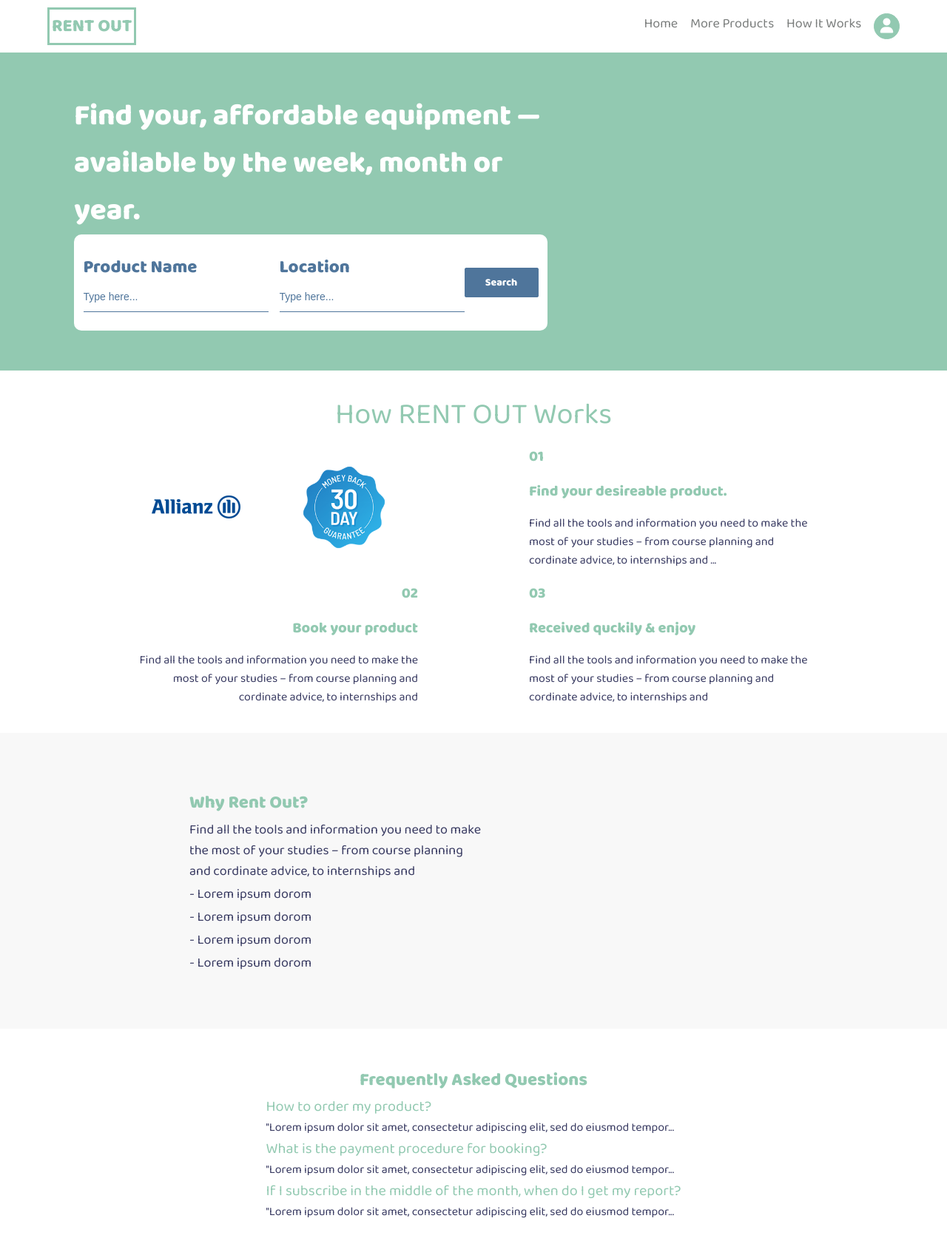
After one commit to pmfigjat/RENT-OUT, a PHP site: page /how_it_works.html in a window 1280 px wide. The commit adds this page. Shown: the whole page at 74% size. Run offline with PHP 8.4, Linux system fonts and the light colour scheme.

Commit message:
how_it_works, and dropdowns

```diff
--- /dev/null
+++ b/how_it_works.html
@@ -0,0 +1,118 @@
+<!DOCTYPE html>
+<html lang="en">
+<head>
+    <meta charset="UTF-8">
+    <link rel="preconnect" href="https://fonts.googleapis.com">
+    <link rel="preconnect" href="https://fonts.gstatic.com" crossorigin>
+    <link href="https://fonts.googleapis.com/css2?family=Baloo+2:wght@400;800&display=swap" rel="stylesheet">
+    <meta name="viewport" content="width=device-width, initial-scale=1.0">
+    <link rel="stylesheet" href="style/how_it_works.css">
+    <link rel="stylesheet" href="https://cdnjs.cloudflare.com/ajax/libs/font-awesome/6.7.1/css/all.min.css"
+    integrity="sha512-5Hs3dF2AEPkpNAR7UiOHba+lRSJNeM2ECkwxUIxC1Q/FLycGTbNapWXB4tP889k5T5Ju8fs4b1P5z/iB4nMfSQ=="
+    crossorigin="anonymous" referrerpolicy="no-referrer" />
+    <title>RENT OUT | How It Works</title>
+</head>
+<body>
+    <header class="header">
+        <nav>
+         <h2>RENT OUT</h2>
+         <div class="links">
+             <a href="home.html">Home</a>
+             <a href="product_details.html">More Products</a>
+             <a href="how_it_works.html">How It Works</a>
+             <div class="dropdown">
+                <button class="icon"><i class="fa-solid fa-user"></i></button><br>
+                <div class="dropdown-content">
+                    <a href="SignIn.html">Sign In</a><br>
+                    <a href="logIn.html">Log In</a><br>
+                    <a href="dashboard.html">Dashboard</a>
+                </div>
+             </div>
+         </div>
+        </nav>
+     </header>
+     <div class="hero">
+            <div class="content1">
+                <h2>Find your, affordable equipment — available by the week, month or year.</h2>
+                <div class="search">
+                    <div class="inputs">
+                        <div class="name_input">
+                            <h3>Product Name</h3>
+                            <input type="text" id="p_name" placeholder="Type here...">
+                        </div>
+                        <div class="location_input">
+                            <h3>Location</h3>
+                            <input type="text" id="p_location" placeholder="Type here...">
+                        </div>
+                    </div>
+
+                    <div class="buttons-searcher">
+                        <button type="button" id="search">Search</button>
+                    </div>
+                </div>
+            </div>
+     </div>
+
+     <main>
+        <div class="container1">
+            <h2>How RENT OUT Works</h2>
+            <div class="full-content">
+                <div class="upper-part">
+                    <div class="images">
+                        <img src="img/alianz.png" alt="alianz" width="120" height="auto">
+                        <img src="img/30.png" alt="30" width="120" height="auto">
+                    </div>
+
+                    <div class="first">
+                        <h4>01</h4>
+                        <h4>Find your desireable product.</h4>
+                        <p>Find all the tools and information you need to make the most of your studies
+                            – from course planning and cordinate advice, to internships and ...</p>
+                    </div>
+                </div>
+
+                <div class="bottom-part">
+                    <div class="second">
+                        <h4>02</h4>
+                        <h4>Book your product</h4>
+                        <p>Find all the tools and information you need to make the most of your studies
+                            – from course planning and cordinate advice, to internships and</p>
+                    </div>
+                    <div class="third">
+                        <h4>03</h4>
+                        <h4>Received quckily & enjoy</h4>
+                        <p>Find all the tools and information you need to make the most of your studies
+                            – from course planning and cordinate advice, to internships and</p>
+                    </div>
+                </div>
+
+            </div>
+        </div>
+
+        <div class="container2">
+            <div class="why-rentOut">
+                <h3>Why Rent Out?</h3>
+                <p>Find all the tools and information you need to make the most of your studies
+                     – from course planning and cordinate advice, to internships and</p>
+                <p>- Lorem ipsum dorom</p>
+                <p>- Lorem ipsum dorom</p>
+                <p>- Lorem ipsum dorom</p>
+                <p>- Lorem ipsum dorom</p>
+            </div>
+        </div>
+
+        <div class="container3">
+            <h3>Frequently Asked Questions</h3>
+
+            <div class="questions">
+                <p class="question" id="q1">How to order my product?</p>
+                <p class="answer" id="a1">"Lorem ipsum dolor sit amet, consectetur adipiscing elit, sed do eiusmod tempor...</p>
+                <p class="question" id="q2">What is the payment procedure for booking?</p>
+                <p class="answer" id="a2">"Lorem ipsum dolor sit amet, consectetur adipiscing elit, sed do eiusmod tempor...</p>
+                <p class="question" id="q3">If I subscribe in the middle of the month, when do I get my report?</p>
+                <p class="answer" id="a3">"Lorem ipsum dolor sit amet, consectetur adipiscing elit, sed do eiusmod tempor...</p>
+            </div>
+        </div>
+     </main>
+</body>
+</html>
--- /dev/null
+++ b/style/how_it_works.css
@@ -0,0 +1,295 @@
+*{
+    padding: 0;
+    margin: 0;
+}
+
+body{
+    display: flex;
+    flex-direction: column;
+
+}
+
+header{
+    display: flex;
+    justify-content: center;
+}
+
+.header h2 {
+
+    font-family: "Baloo 2", sans-serif;
+    color: #92C9B1;
+    border: 3px solid #92C9B1;
+    width: fit-content;
+    height: fit-content;
+    padding: 3px;
+}
+
+
+nav {
+    display: flex;
+    align-items: center;
+    justify-content: space-between;
+    margin-top: 10px;
+    width: 90%;
+
+}
+
+.links {
+    display: flex;
+    justify-content: space-between;
+    width: 30%;
+}
+
+.links a {
+    text-decoration: none;
+    color: #7A7D7C;
+    font-family: "Baloo 2", sans-serif;
+    font-size: 18px;
+}
+
+.dropdown {
+    position: relative;
+}
+
+.icon{
+    font-size: 20px;
+    width: 35px;
+    height: 35px;
+    background-color: #92C9B1;
+    border-radius: 20px;
+    border: solid 1px #92C9B1;
+    color: #fff;
+}
+
+.dropdown:hover .dropdown-content{
+    display: block;
+}
+
+.dropdown-content{
+    position: absolute;
+    display: none;
+    background-color: #fff;
+    padding: 10px;
+}
+
+.hero{
+    margin-top: 10px;
+    height: 430px;
+    padding-left: 100px;
+    background-color: #92C9B1;
+    display: flex;
+    align-items: center;
+}
+
+.content1 {
+    width: 640px;
+
+}
+
+.content1 h2 {
+    color: #fff;
+    font-size: 40px;
+    font-weight: 550;
+    font-family: "Baloo 2", sans-serif;
+}
+
+.search{
+    height: 130px;
+    display: flex;
+    align-items: center;
+    background-color: #fff;
+    justify-content: center;
+    border-radius: 10px;
+}
+
+.inputs{
+    display: flex;
+
+}
+
+.name_input{
+    margin-right: 15px;
+}
+
+.inputs h3 {
+    font-size: 24px;
+    color: #4F759B;
+    font-family: "Baloo 2", sans-serif;
+
+}
+
+.inputs input {
+    border: none;
+    font-size: 14px;
+    border-bottom: solid 1px #4f759b;
+    color: #4F759B;
+    height: 40px;
+    width: 250px;
+}
+
+.inputs input:focus{
+    box-shadow: none;
+    border: none;
+    border-bottom: solid 1px #4f759b;
+    outline: none;
+}
+
+.inputs input::placeholder{
+    color: #4F759B;
+    font-size: 14px;
+}
+
+.buttons-searcher button{
+    width: 100px;
+    height: 40px;
+    outline: none;
+    border: none;
+    background-color: #fff;
+    border-radius: 2px;
+}
+
+#search {
+    background-color: #4F759B;
+    border: #4F759B solid 1px;
+    color: #fff;
+    font-size: 14px;
+    font-family: "Baloo 2", sans-serif;
+    font-weight: bold;
+}
+
+#search:hover {
+    background-color: #fff;
+    color: #4F759B;
+}
+
+
+.container1 {
+    margin-top: 50px;
+    display: flex;
+    flex-direction: column;
+    justify-content: center;
+    align-items: center;
+    height: 390px;
+}
+
+.container1 h2 {
+    color: #92C9B1;
+    font-family: "Baloo 2", sans-serif;
+    font-size: 40px;
+    font-weight: 500;
+}
+
+.upper-part{
+    width: 950px;
+    display: flex;
+    justify-content: space-between;
+}
+
+.images {
+    width: 400px;
+    display: flex;
+    align-items: center;
+    justify-content: space-around;
+}
+
+.first{
+    width: 400px;
+    height: 185px;
+    display: flex;
+    flex-direction: column;
+    justify-content: space-around;
+}
+
+.container1 h4{
+    color: #92C9B1;
+    font-size: 20px;
+    font-weight: 600;
+    font-family: "Baloo 2", sans-serif;
+}
+
+.container1 p {
+    font-family: "Baloo 2", sans-serif;
+    color: #393b62;
+}
+
+.bottom-part{
+    width: 950px;
+    display: flex;
+    justify-content: space-between;
+}
+
+.second{
+    width: 400px;
+    height: 185px;
+    display: flex;
+    flex-direction: column;
+    justify-content: space-around;
+    text-align: end;
+}
+
+.third{
+    width: 400px;
+    height: 185px;
+    display: flex;
+    flex-direction: column;
+    justify-content: space-around;
+}
+
+.container2 {
+    margin-top: 50px;
+    height: 400px;
+    display: flex;
+    align-items: center;
+    padding-left: 20%;
+    background-color: #f8f8f8;
+}
+
+.why-rentOut{
+    width: 400px;
+    height: 250px;
+    display: flex;
+    flex-direction: column;
+    justify-content: space-between;
+}
+
+.why-rentOut h3 {
+    font-size: 24px;
+    font-family: "Baloo 2", sans-serif;
+    color: #92C9B1;
+    font-weight: 550;
+}
+
+.why-rentOut p {
+    font-size: 18px;
+    color: #393b62;
+    font-family: "Baloo 2", sans-serif;
+}
+
+.container3{
+    margin-top: 50px;
+    display: flex;
+    flex-direction: column;
+    align-items: center;
+    margin-bottom: 50px;
+}
+
+.container3 h3{
+    font-size: 24px;
+    font-family: "Baloo 2", sans-serif;
+    color: #92C9B1;
+    font-weight: 550;
+}
+
+.question {
+    color: #92C9B1;
+    font-size: 20px;
+    font-family: "Baloo 2", sans-serif;
+    font-weight: 500;
+}
+
+.answer{
+    color: #393b62;
+    font-size: 16px;
+    font-family: "Baloo 2", sans-serif;
+    font-weight: 400;
+}
```
Also changed, not shown: home.html (+11 -0 lines), product_details.html (+11 -0 lines), style/home.css (+28 -1 lines), style/product_details.css (+25 -0 lines), img/30.png (added), img/alianz.png (added).
